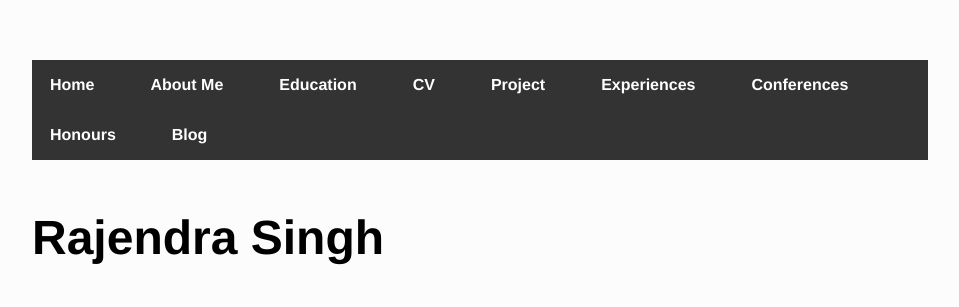
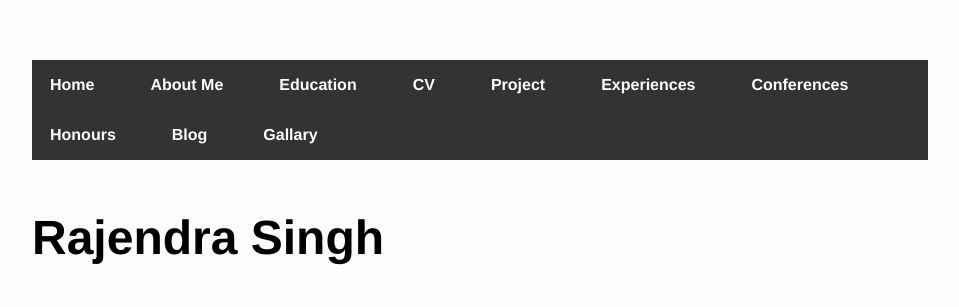
Before and after one commit to iamrajee/iamrajee.github.io, a Jekyll site: the page built from index.html, in a window 1280 px wide. Shown: the top 307 px of the page, without its empty margins (160-1119 px from the left). Built offline with Jekyll 4.4.1, drawn with Linux system fonts in a browser that asks for light colours.

Commit message:
Update default.html

```diff
--- a/_layouts/default.html
+++ b/_layouts/default.html
@@ -20,8 +20,8 @@
 				<li><a href="/internships">Experiences</a></li>
 				<li><a href="/seminar">Conferences</a></li>
 				<li><a href="/honours">Honours</a></li>
-
 	        		<li><a href="/blog">Blog</a></li>
+				<li><a href="/gallary">Gallary</a></li>
 	    		</ul>
 			</nav>
 			<div class="container">
```
